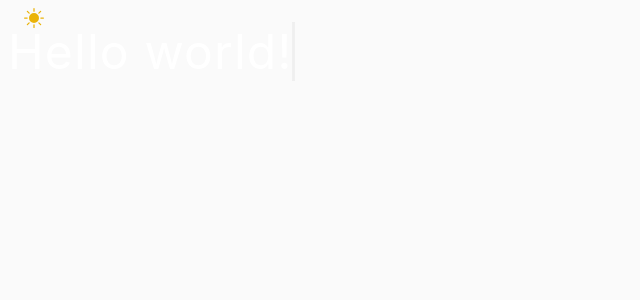
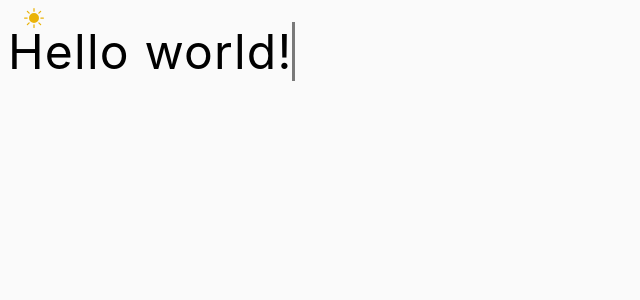
Before and after one commit to jeong922/react_study, a React (Create React App) app: page / in a window 1280 px wide. Shown: the top 300 px of the page, without its empty margins (0-640 px from the left). Built offline with nearby package versions, Linux system fonts and the light colour scheme.

Commit message:
타이핑 애니메이션 수정

```diff
--- a/src/components/Typing.jsx
+++ b/src/components/Typing.jsx
@@ -38,7 +38,7 @@ export function Typing({ typingText }) {
 
   return (
     <>
-      <span className='text-5xl tracking-wide text-white animate-blink'>
+      <span className='text-5xl tracking-wide dark:text-white animate-blinkB dark:animate-blink'>
         {text}
       </span>
     </>
--- a/tailwind.config.js
+++ b/tailwind.config.js
@@ -13,9 +13,18 @@ module.exports = {
             borderRight: '3px solid transparent',
           },
         },
+        blinkB: {
+          '0%, 100%': {
+            borderRight: '3px solid black',
+          },
+          '50%': {
+            borderRight: '3px solid transparent',
+          },
+        },
       },
       animation: {
         blink: 'blink 1.2s infinite',
+        blinkB: 'blinkB 1.2s infinite',
       },
     },
   },
```
